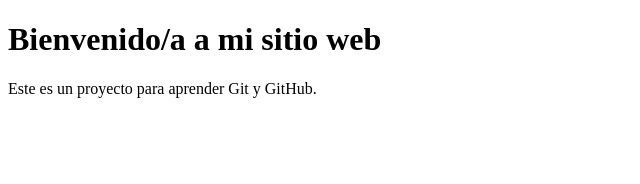
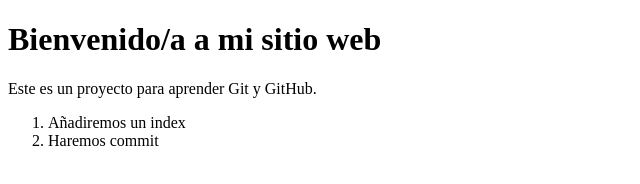
Before and after one commit to MartaLou20/Re-Po-Exam, a plain HTML site: page index.html in a window 1280 px wide. Shown: the whole page, without its empty margins (0-640 px from the left). Drawn offline with Linux system fonts and the light colour scheme.

Commit message:
Añadida lista ordenada con dos items

```diff
--- a/index.html
+++ b/index.html
@@ -8,5 +8,9 @@
 <body>
     <h1>Bienvenido/a a mi sitio web</h1>
     <p>Este es un proyecto para aprender Git y GitHub.</p>
+    <ol>
+	<li>Añadiremos un index</li>
+	<li>Haremos commit</li>
+    </ol>
 </body>
 </html>
```
